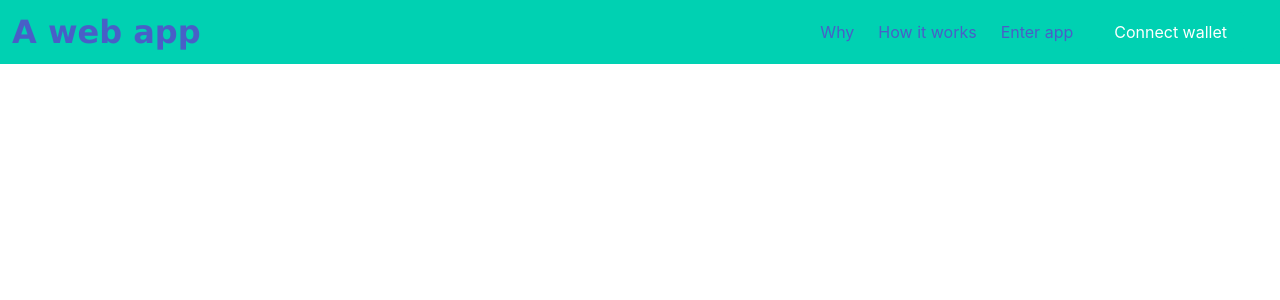
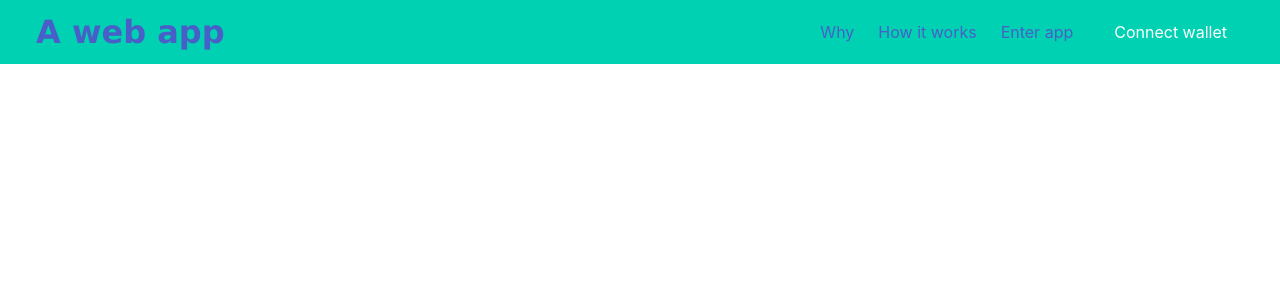
Before and after one commit to farinavito/Web3-Website, a Next.js app: page /application in a window 1280 px wide. Shown: the top 300 px of the page. Built offline with nearby package versions, Linux system fonts and the light colour scheme.

Commit message:
small changes in home route layout

```diff
--- a/pages/application.js
+++ b/pages/application.js
@@ -40,6 +40,8 @@ const App = () => {
                     <div className="container">
                         <div className="navbar-brand">
                         <div className='navbar-item'>
+                        </div>
+                        <div className='navbar-item'>
                             <Link href='/'>
                                 <a><h1>A web app</h1></a>
                             </Link>
@@ -75,7 +77,6 @@ const App = () => {
                 </div>
                 </div>
                 <div className='navbar-item'>
-
                 </div>
             </nav>
 
```
